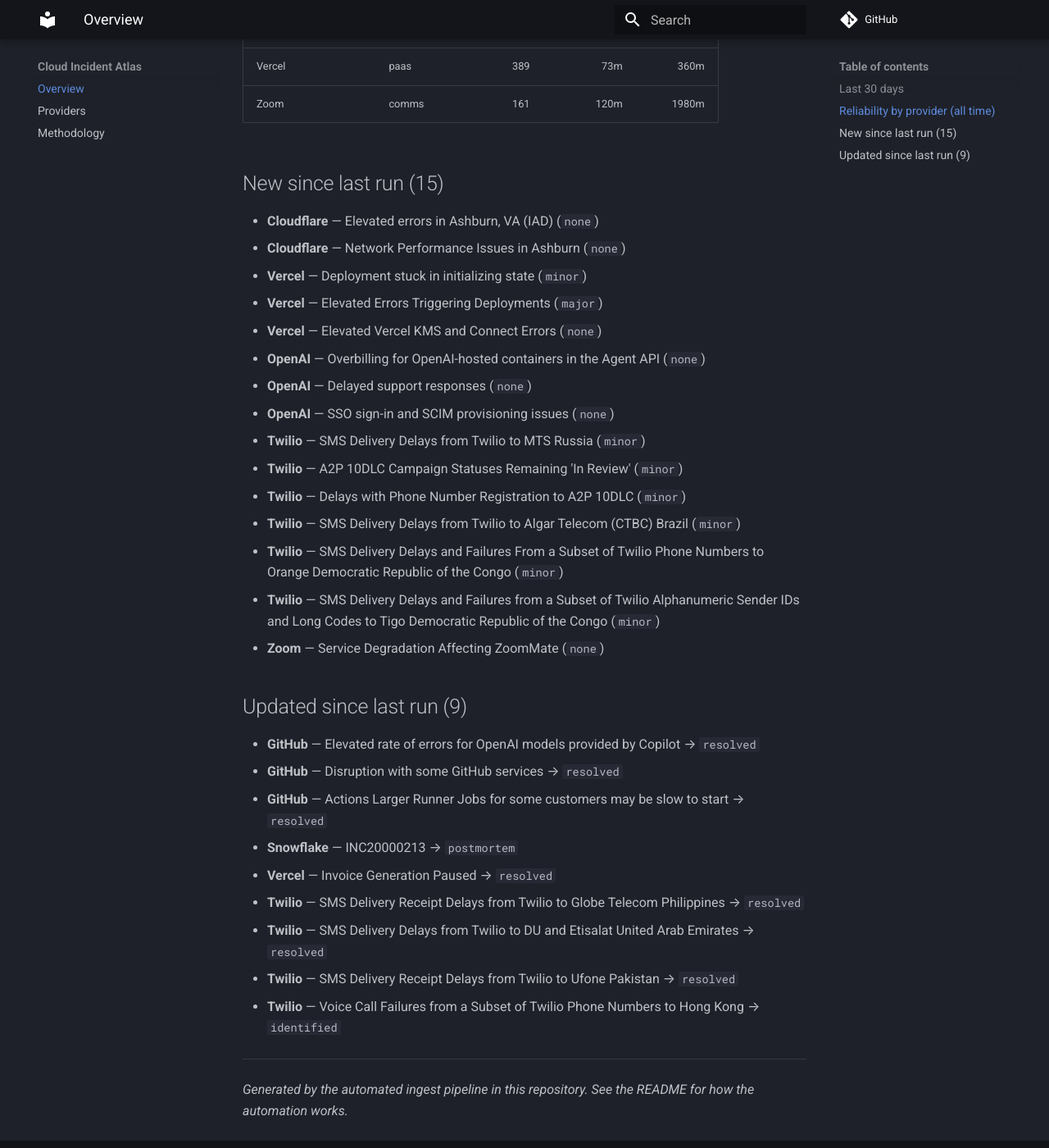
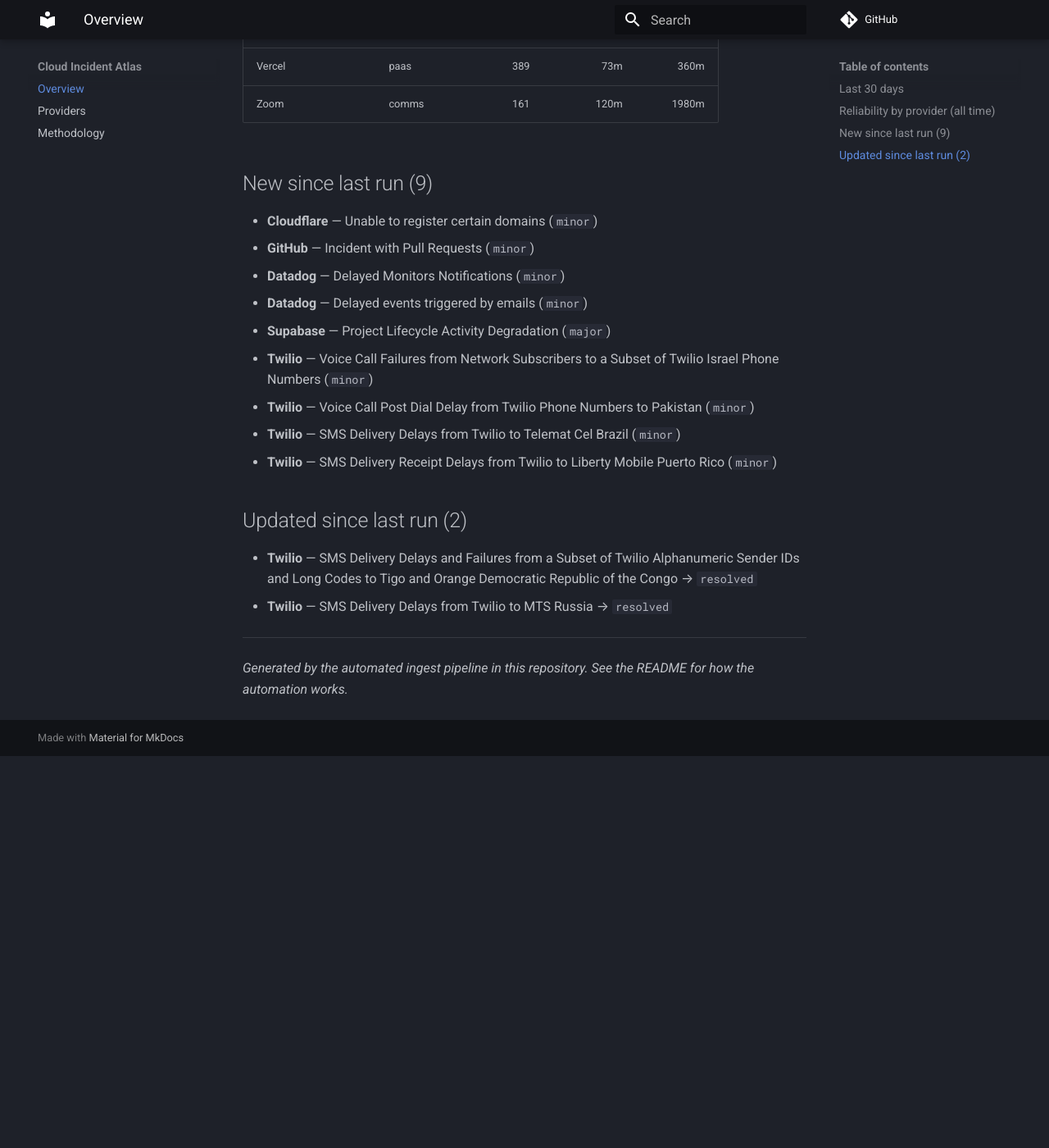
Before and after one commit to ayushgupta07xx/cloud-incident-atlas, an MkDocs documentation site: the page built from docs/index.md, in a window 1280 px wide and 1400 px high, scrolled down 1434 px. Shown: the whole window at 82% size. Built offline with MkDocs 1.6.1 and Material for MkDocs 9.7.7, drawn with Linux system fonts in a browser that asks for light colours; comment, search, counter and statistics services are not loaded; after the commit the page ends 2356 px from its top, so only the background shows below that; some of the changed text lies outside the part shown.

Commit message:
docs: refresh digest and charts
Regenerated from the corpus by the ingest pipeline.

Run: https://github.com/ayushgupta07xx/cloud-incident-atlas/actions/runs/35586565274

Co-authored-by: github-actions[bot] <41898282+github-actions[bot]@users.noreply.github.com>

```diff
--- a/docs/index.md
+++ b/docs/index.md
@@ -31,40 +31,27 @@
 | OpenAI | ai | 75 | 113m | 643m |
 | Sentry | observability | 341 | 86m | 363m |
 | Snowflake | data | 200 | 120m | 594m |
-| Supabase | paas | 401 | 158m | 1060m |
-| Twilio | comms | 10974 | 270m | 1089m |
+| Supabase | paas | 402 | 158m | 1050m |
+| Twilio | comms | 10978 | 270m | 1089m |
 | Vercel | paas | 389 | 73m | 360m |
 | Zoom | comms | 161 | 120m | 1980m |
 
-## New since last run (15)
+## New since last run (9)
 
-- **Cloudflare** — Elevated errors in Ashburn, VA (IAD) (`none`)
-- **Cloudflare** — Network Performance Issues in Ashburn (`none`)
-- **Vercel** — Deployment stuck in initializing state (`minor`)
-- **Vercel** — Elevated Errors Triggering Deployments (`major`)
-- **Vercel** — Elevated Vercel KMS and Connect Errors (`none`)
-- **OpenAI** — Overbilling for OpenAI-hosted containers in the Agent API (`none`)
-- **OpenAI** — Delayed support responses (`none`)
-- **OpenAI** — SSO sign-in and SCIM provisioning issues (`none`)
-- **Twilio** — SMS Delivery Delays from Twilio to MTS Russia (`minor`)
-- **Twilio** — A2P 10DLC Campaign Statuses Remaining 'In Review' (`minor`)
-- **Twilio** — Delays with Phone Number Registration to A2P 10DLC (`minor`)
-- **Twilio** — SMS Delivery Delays from Twilio to Algar Telecom (CTBC) Brazil (`minor`)
-- **Twilio** — SMS Delivery Delays and Failures From a Subset of Twilio Phone Numbers to Orange Democratic Republic of the Congo (`minor`)
-- **Twilio** — SMS Delivery Delays and Failures from a Subset of Twilio Alphanumeric Sender IDs and Long Codes to Tigo Democratic Republic of the Congo (`minor`)
-- **Zoom** — Service Degradation Affecting ZoomMate (`none`)
+- **Cloudflare** — Unable to register certain domains (`minor`)
+- **GitHub** — Incident with Pull Requests (`minor`)
+- **Datadog** — Delayed Monitors Notifications (`minor`)
+- **Datadog** — Delayed events triggered by emails (`minor`)
+- **Supabase** — Project Lifecycle Activity Degradation (`major`)
+- **Twilio** — Voice Call Failures from Network Subscribers to a Subset of Twilio Israel Phone Numbers (`minor`)
+- **Twilio** — Voice Call Post Dial Delay from Twilio Phone Numbers to Pakistan (`minor`)
+- **Twilio** — SMS Delivery Delays from Twilio to Telemat Cel Brazil (`minor`)
+- **Twilio** — SMS Delivery Receipt Delays from Twilio to Liberty Mobile Puerto Rico (`minor`)
 
-## Updated since last run (9)
+## Updated since last run (2)
 
-- **GitHub** — Elevated rate of errors for OpenAI models provided by Copilot → `resolved`
-- **GitHub** — Disruption with some GitHub services → `resolved`
-- **GitHub** — Actions Larger Runner Jobs for some customers may be slow to start → `resolved`
-- **Snowflake** — INC20000213 → `postmortem`
-- **Vercel** — Invoice Generation Paused → `resolved`
-- **Twilio** — SMS Delivery Receipt Delays from Twilio to Globe Telecom Philippines → `resolved`
-- **Twilio** — SMS Delivery Delays from Twilio to DU and Etisalat United Arab Emirates → `resolved`
-- **Twilio** — SMS Delivery Receipt Delays from Twilio to Ufone Pakistan → `resolved`
-- **Twilio** — Voice Call Failures from a Subset of Twilio Phone Numbers to Hong Kong → `identified`
+- **Twilio** — SMS Delivery Delays and Failures from a Subset of Twilio Alphanumeric Sender IDs and Long Codes to Tigo and Orange Democratic Republic of the Congo → `resolved`
+- **Twilio** — SMS Delivery Delays from Twilio to MTS Russia → `resolved`
 
 ---
 
```
Also changed, not shown: other parts of docs/index.md (+6 -6 lines), README.md (+7 -9 lines), docs/providers.md (+10 -10 lines), docs/img/mttr.svg, docs/img/timeline.svg.
